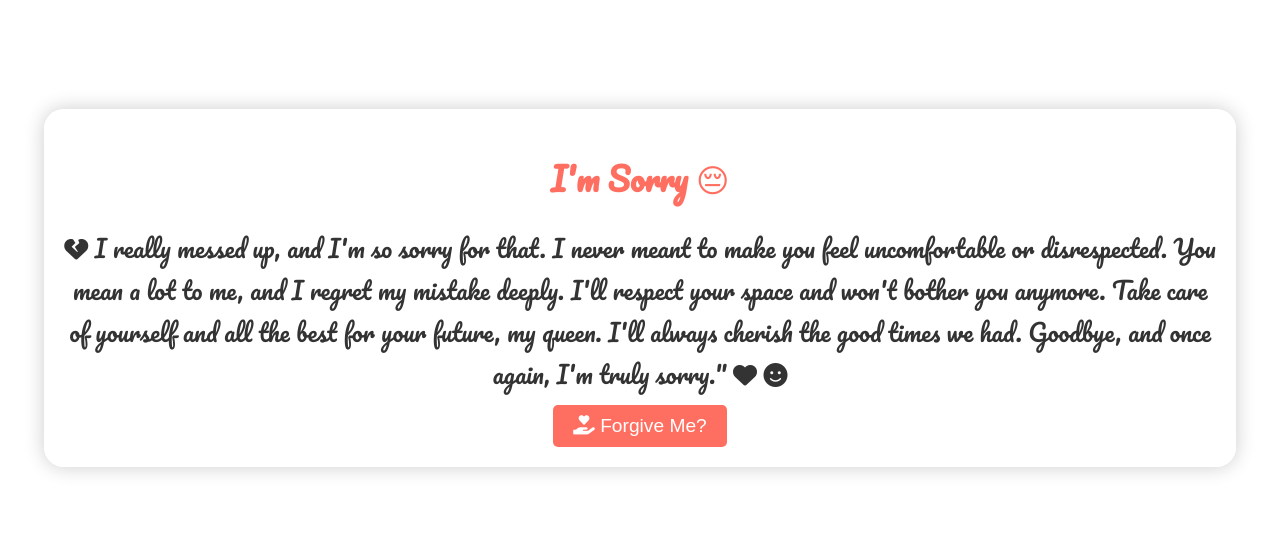
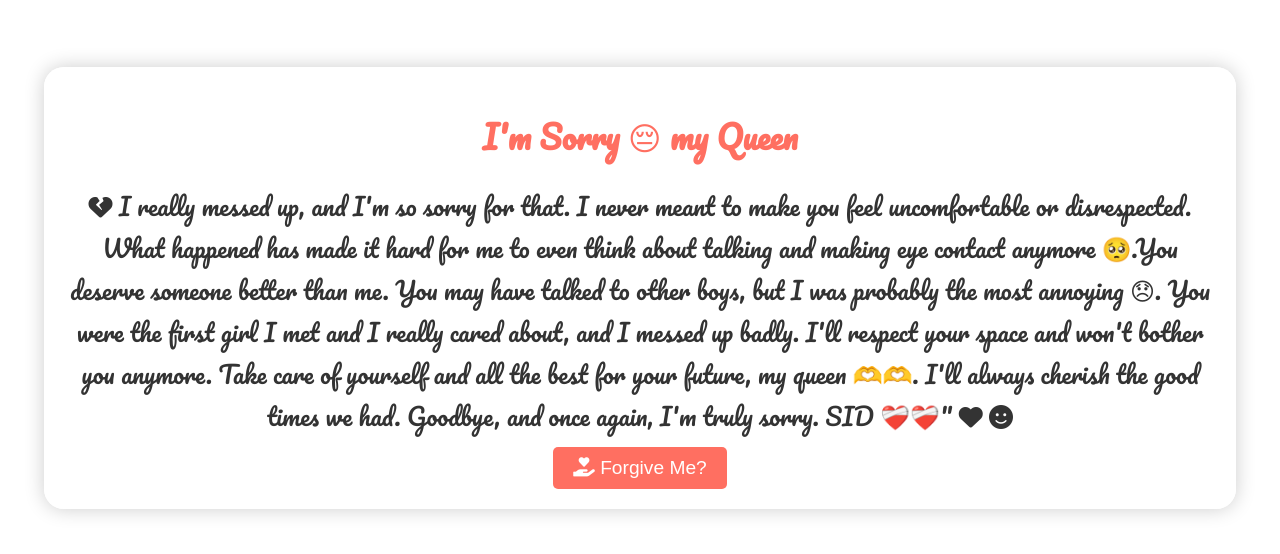
Before and after one commit to nitin14gupta/Apology-Website, a plain HTML site: page index.html in a window 1280 px wide. Shown: the part 112-666 px from the top of the page. Drawn offline with Linux system fonts and the light colour scheme.

Commit message:
Update index.html

```diff
--- a/index.html
+++ b/index.html
@@ -9,11 +9,17 @@
 </head>
 <body>
     <div class="container">
-        <h1>I'm Sorry 😔</h1>
+        <h1>I'm Sorry 😔 my Queen</h1>
         <p class="apology-message">
-            <i class="fas fa-heart-broken"></i> I really messed up, and I'm so sorry for that. I never meant to make you feel uncomfortable or disrespected. You mean a lot to me, and I regret my mistake deeply.
-            I'll respect your space and won't bother you anymore. Take care of yourself and all the best for your future, my queen. I'll always cherish the good times we had.
-         Goodbye, and once again, I'm truly sorry." <i class="fas fa-heart"></i> <i class="fas fa-smile"></i>
+            <i class="fas fa-heart-broken"></i> I really messed up, and I'm so sorry for that. I never meant to make you feel uncomfortable or disrespected. What happened has made it hard for me to even think about talking and making eye contact anymore 🥺.You deserve someone better than me.
+
+You may have talked to other boys, but I was probably the most annoying 😞. You were the first girl I met and I really cared about, and I messed up badly.
+
+I'll respect your space and won't bother you anymore. Take care of yourself and all the best for your future, my queen 🫶🫶. I'll always cherish the good times we had.
+
+Goodbye, and once again, I'm truly sorry.
+SID ❤️‍🩹❤️‍🩹"
+<i class="fas fa-heart"></i> <i class="fas fa-smile"></i>
         </p>
         <button id="forgiveButton"><i class="fas fa-hand-holding-heart"></i> Forgive Me?</button>
         <div id="message" class="hidden">
```
